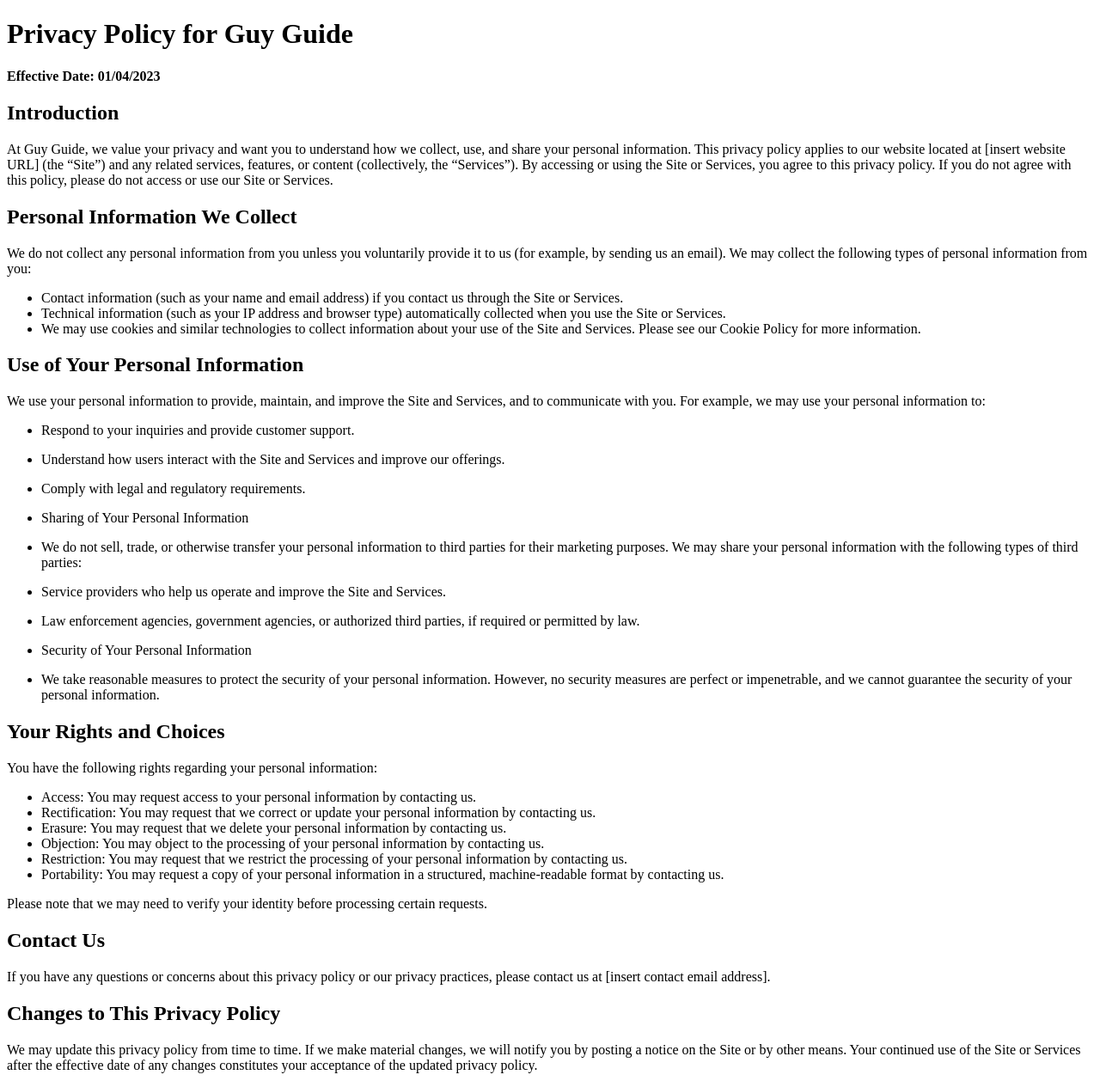
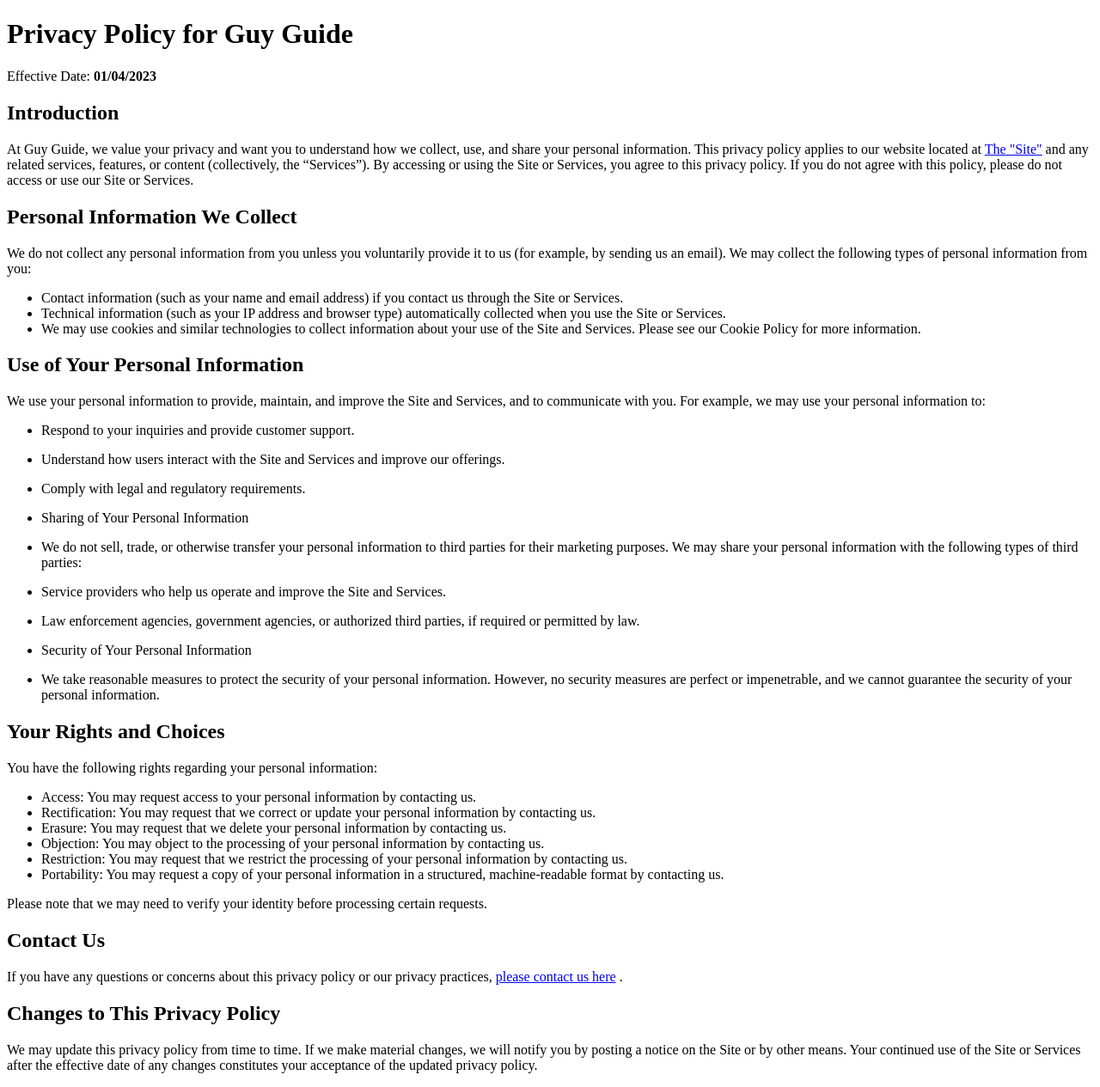
Before and after one commit to EugeneRaynerNZ/guy-guide, a Next.js app: page /privacy-policy in a window 1280 px wide. Shown: the whole page at 86% size. Built offline with nearby package versions, Linux system fonts and the light colour scheme.

Commit message:
fixed privacy policy links

```diff
--- a/pages/privacy-policy.mdx
+++ b/pages/privacy-policy.mdx
@@ -14,10 +14,10 @@
 
 # Privacy Policy for Guy Guide
 
-<strong>Effective Date: 01/04/2023</strong>
+Effective Date: <strong>01/04/2023</strong>
 
 ## Introduction
-At Guy Guide, we value your privacy and want you to understand how we collect, use, and share your personal information. This privacy policy applies to our website located at [insert website URL] (the “Site”) and any related services, features, or content (collectively, the “Services”). By accessing or using the Site or Services, you agree to this privacy policy. If you do not agree with this policy, please do not access or use our Site or Services.
+At Guy Guide, we value your privacy and want you to understand how we collect, use, and share your personal information. This privacy policy applies to our website located at [The "Site"](https://guy.guide/) and any related services, features, or content (collectively, the “Services”). By accessing or using the Site or Services, you agree to this privacy policy. If you do not agree with this policy, please do not access or use our Site or Services.
 
 ## Personal Information We Collect
 We do not collect any personal information from you unless you voluntarily provide it to us (for example, by sending us an email). We may collect the following types of personal information from you:
@@ -53,7 +53,7 @@
 Please note that we may need to verify your identity before processing certain requests.
 
 ## Contact Us
-If you have any questions or concerns about this privacy policy or our privacy practices, please contact us at [insert contact email address].
+If you have any questions or concerns about this privacy policy or our privacy practices, [please contact us here](mailto:rayner.euge@gmail.com) .
 
 ## Changes to This Privacy Policy
 We may update this privacy policy from time to time. If we make material changes, we will notify you by posting a notice on the Site or by other means. Your continued use of the Site or Services after the effective date of any changes constitutes your acceptance of the updated privacy policy.
```
